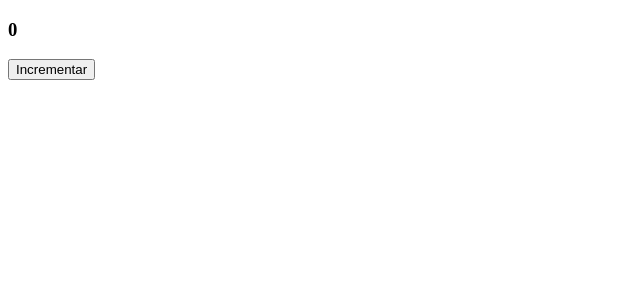
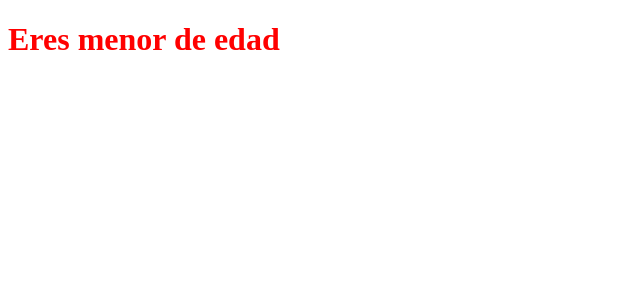
Before and after one commit to GitWolf210800/curso-vue-gogodev, a Vue app: page / in a window 1280 px wide. Shown: the top 300 px of the page, without its empty margins (0-640 px from the left). Built offline with nearby package versions, Linux system fonts and the light colour scheme.

Commit message:
exampleSelective

```diff
--- a/src/App.vue
+++ b/src/App.vue
@@ -1,13 +1,13 @@
 <template>
-  <CounterCompotition />
+  <ExampleSelective />
 </template>
 
 <script lang="ts" setup>
-import CounterCompotition from './components/CounterCompotition.vue';
+import ExampleSelective from './components/ExampleSelective.vue';
 </script>
 
 <style>
-h1 {
+/*h1 {
   color: brown;
-}
+}*/
 </style>
--- /dev/null
+++ b/src/components/ExampleSelective.vue
@@ -0,0 +1,17 @@
+<template>
+    <h1 class="notOk" v-if="age < 18">Eres menor de edad</h1>
+    <h1 class="ok" v-else >Eres mayor de edad</h1>
+</template>
+
+<script lang="ts" setup>
+    let age = 10;
+</script>
+
+<style scoped>
+.ok {
+    color: green;
+}
+.notOk {
+    color: red;
+}
+</style>
```
